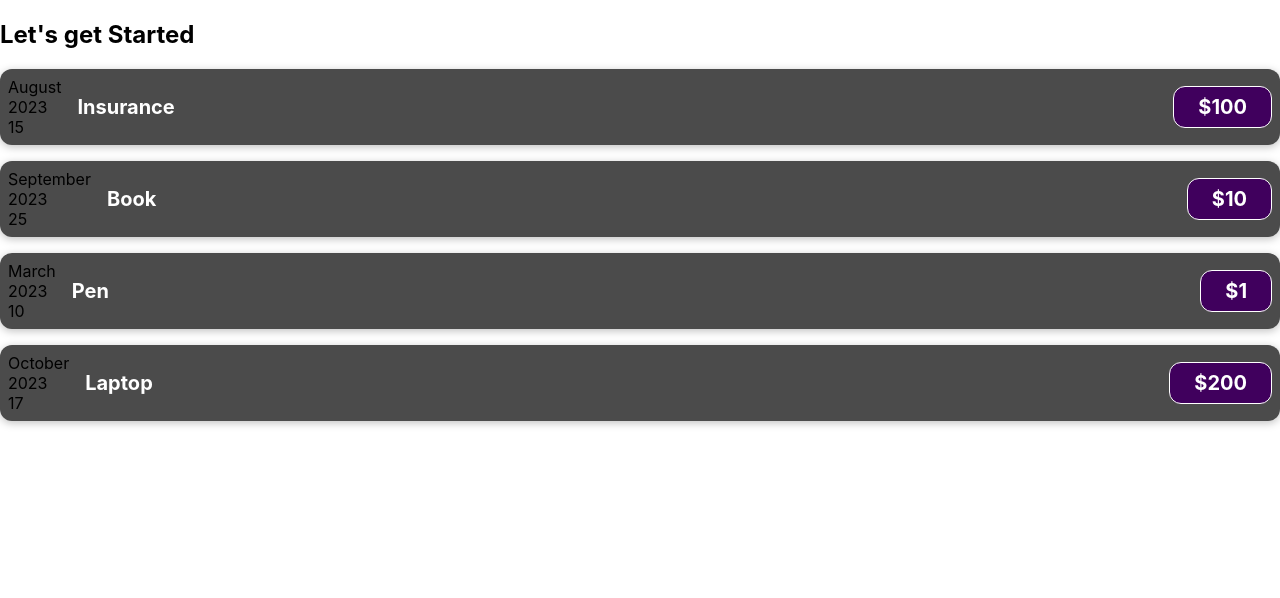
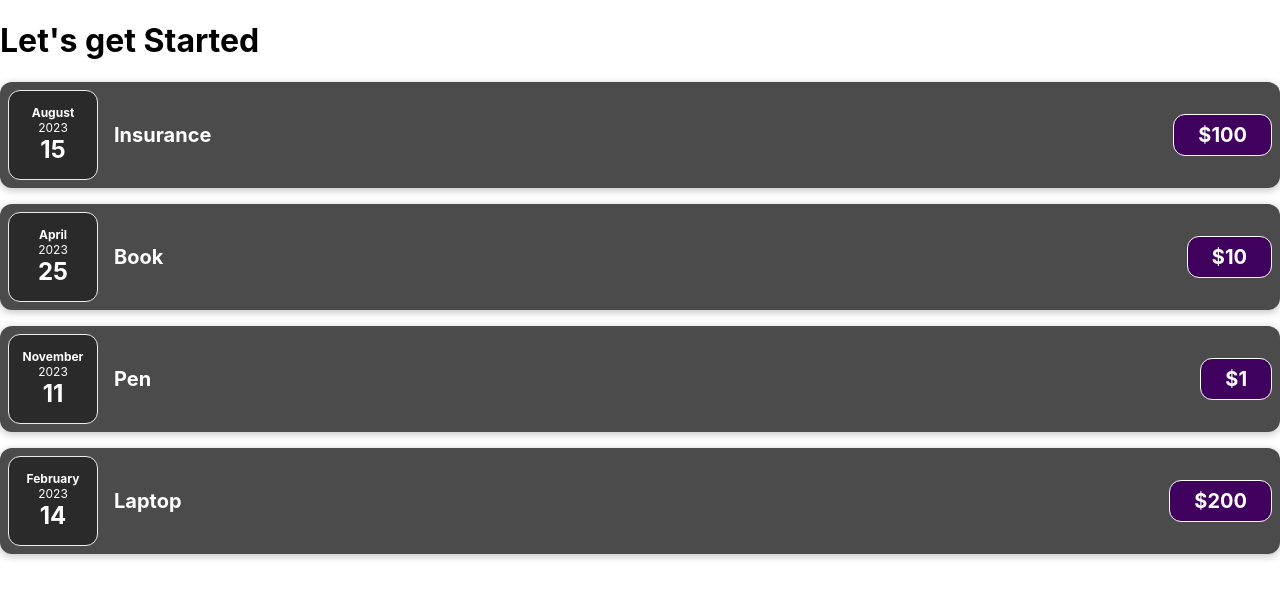
Before and after one commit to PREM-KUMAR-D/expense-tracker-react, a React (Create React App) app: page / in a window 1280 px wide. Shown: the top 598 px of the page. Built offline with nearby package versions, Linux system fonts and the light colour scheme.

Commit message:
Card Styling and separating to components

```diff
--- a/src/App.js
+++ b/src/App.js
@@ -1,26 +1,16 @@
-import ExpenseItem from "./components/ExpenseItem";
+// Write your code at relevant places in the code below
+
+
+import Expenses from "./components/Expenses";
 
 function App() {
-  const expenses = [
-    { id: 1, title: "Insurance", date: new Date(2023, 7, 15), price: 100 },
-    { id: 2, title: "Book", date: new Date(2023, 8, 25), price: 10 },
-    { id: 3, title: "Pen", date: new Date(2023, 2, 10), price: 1 },
-    { id: 4, title: "Laptop", date: new Date(2023, 9, 17), price: 200 },
-  ];
+
 
   return (
     <div>
-      <h2>Let's get Started</h2>
-      {expenses.map((expense) => {
-        return (
-          <ExpenseItem
-            key={expense.id}
-            title={expense.title}
-            date={expense.date}
-            price={expense.price}
-          ></ExpenseItem>
-        );
-      })}
+      <h1>Let's get Started</h1>
+      <Expenses></Expenses>
+
     </div>
   );
 }
--- /dev/null
+++ b/src/components/ExpenseDate.css
@@ -0,0 +1,26 @@
+.expense-date {
+  display: flex;
+  flex-direction: column;
+  width: 5.5rem;
+  height: 5.5rem;
+  border: 1px solid #ececec;
+  background-color: #2a2a2a;
+  color: white;
+  border-radius: 12px;
+  align-items: center;
+  justify-content: center;
+}
+
+.expense-date__month {
+  font-size: 0.75rem;
+  font-weight: bold;
+}
+
+.expense-date__year {
+  font-size: 0.75rem;
+}
+
+.expense-date__day {
+  font-size: 1.5rem;
+  font-weight: bold;
+}
--- /dev/null
+++ b/src/components/ExpenseDate.js
@@ -0,0 +1,45 @@
+// Write your code here
+import "./ExpenseDate.css"
+const months = [
+  "January",
+  "February",
+  "March",
+  "April",
+  "May",
+  "June",
+  "July",
+  "August",
+  "September",
+  "October",
+  "November",
+  "December",
+];
+
+
+
+function ExpenseDate(props) {
+
+
+
+  const month = months[props.date.getMonth()];
+  const year = props.date.getFullYear();
+  const date = props.date.getDate();
+
+
+    return (
+
+
+    <div className="expense-date">
+        <div className="expense-date__month">{month}</div>
+        <div className="expense-date__year">{year}</div>
+        <div className="expense-date__day">{date}</div>
+      </div>
+
+
+    );
+
+
+
+}
+
+export default ExpenseDate;
--- a/src/components/ExpenseItem.css
+++ b/src/components/ExpenseItem.css
@@ -7,6 +7,12 @@
   margin: 1rem 0;
   border-radius: 12px;
   background-color: #4b4b4b;
+}
+
+.expense-item__location {
+  margin-left: 1rem;
+  color: yellow;
+  font-style: italic;
 }
 
 .expense-item__description {
--- a/src/components/ExpenseItem.js
+++ b/src/components/ExpenseItem.js
@@ -1,29 +1,17 @@
-// Write your code here
-// Write your code here
+import "./ExpenseItem.css";
+import ExpenseDate from "./ExpenseDate";
 
-import "./ExpenseItem.css";
 
-const months = [
-  "January", "February", "March", "April", "May", "June",
-  "July", "August", "September", "October", "November", "December"
-];
+
 function ExpenseItem(props) {
-  const month = months[props.date.getMonth()];
-  const year = props.date.getFullYear();
-  const date = props.date.getDate();
-
 
   return (
     <div className="expense-item">
+      <ExpenseDate
+        date={props.date}
 
-          <div>
-              <div>{month} </div>
-              <div>{year} </div>
-                <div>{date}</div>
+      ></ExpenseDate>
 
-          </div>
-
-      <div className="expense-item__location">{props.location}</div>
       <div className="expense-item__description">
         <h2>{props.title}</h2>
         <div className="expense-item__price">${props.price}</div>
--- /dev/null
+++ b/src/components/Expenses.css
@@ -0,0 +1,9 @@
+.expenses {
+    padding: 1rem;
+    background-color: rgb(31, 31, 31);
+    margin: 2rem auto;
+    width: 50rem;
+    max-width: 95%;
+    border-radius: 12px;
+    box-shadow: 0 1px 8px rgba(0, 0, 0, 0.25);
+  }
--- /dev/null
+++ b/src/components/Expenses.js
@@ -0,0 +1,28 @@
+// Write your code here
+import ExpenseItem from "./ExpenseItem";
+const expenses = [
+  { id: "1", date: new Date(2023, 7, 15), title: "Insurance", price: 100 },
+  { id: "2", date: new Date(2023, 3, 25), title: "Book", price: 10 },
+  { id: "3", date: new Date(2023, 10, 11), title: "Pen", price: 1 },
+  { id: "4", date: new Date(2023, 1, 14), title: "Laptop", price: 200 },
+];
+
+function Expenses(){
+
+
+      return expenses.map((expense, index) => {
+        return (
+          <ExpenseItem
+            key={expense.id}
+            date={expense.date}
+            title={expense.title}
+            price={expense.price}
+          ></ExpenseItem>
+        );
+      });
+
+
+}
+
+
+export default Expenses;
```
